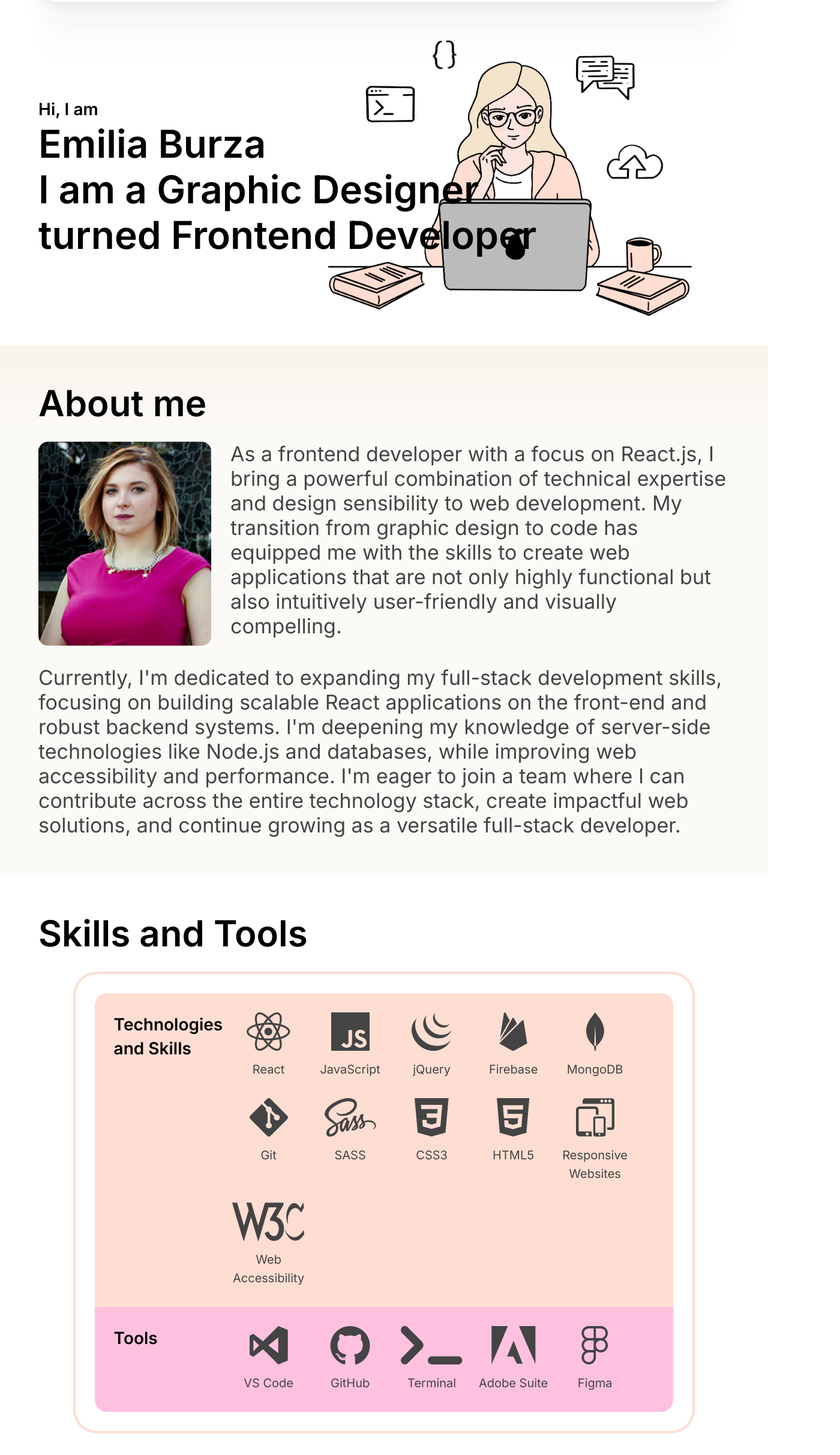
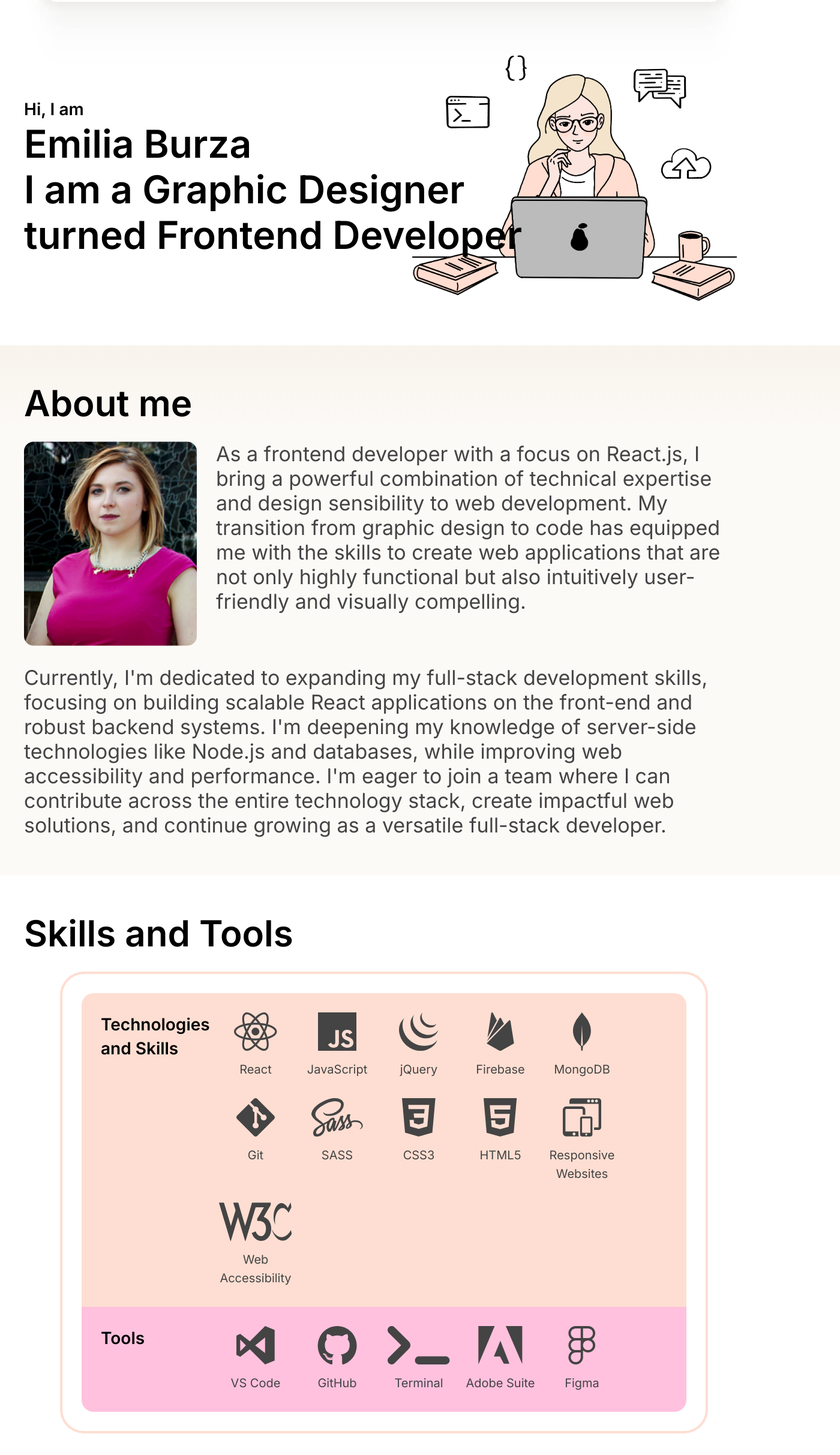
Before and after one commit to eburza/portfolio-emilia-burza, a React (Vite) app: page / in a window 1280 px wide. Shown: the part 80-2506 px from the top of the page at 60% size, 1400 px wide, since content can reach past the window. Built offline with nearby package versions, Linux system fonts and the light colour scheme.

Commit message:
Fix spacing spacing issues

```diff
--- a/src/css/about.scss
+++ b/src/css/about.scss
@@ -2,7 +2,7 @@
 
 .about-content {
     background: $linear;
-    padding: 4rem;
+    padding: 4rem 10rem;
 }
 
 .about-wrapper {
--- a/src/css/footer.scss
+++ b/src/css/footer.scss
@@ -2,7 +2,7 @@
 
 footer {
     background-color: $floral-white;
-    padding: 4rem 4rem 2rem;
+    padding: 4rem 10rem;
 }
 
 .footer-content {
--- a/src/css/hero.scss
+++ b/src/css/hero.scss
@@ -14,7 +14,7 @@
     z-index: 2;
     position: absolute;
     left: 0;
-    padding: 2rem 2rem 2rem 4rem;
+    padding: 2rem 2rem 2rem 10rem;
 }
 
 .hero-img {
@@ -22,10 +22,10 @@
     top: 0;
     right: 0;
     height: 100%;
-    width: 65%;
+    width: 50%;
     object-fit: contain;
     z-index: 1;
-    padding: 2rem 4rem 2rem 2rem;
+    padding: 2rem 10rem 2rem 2rem;
 }
 
 .hero-text-sub {
--- a/src/css/skills-and-tools.scss
+++ b/src/css/skills-and-tools.scss
@@ -1,7 +1,7 @@
 @import 'functions.scss';
 
 .skills-and-tools {
-    padding: 4rem;
+    padding: 4rem 10rem;
     @include display-flex(column, center, center, initial);
 }
 
--- a/src/css/styles.css
+++ b/src/css/styles.css
@@ -78,7 +78,7 @@
   z-index: 2;
   position: absolute;
   left: 0;
-  padding: 2rem 2rem 2rem 4rem;
+  padding: 2rem 2rem 2rem 10rem;
 }
 
 .hero-img {
@@ -86,10 +86,10 @@
   top: 0;
   right: 0;
   height: 100%;
-  width: 65%;
+  width: 50%;
   object-fit: contain;
   z-index: 1;
-  padding: 2rem 4rem 2rem 2rem;
+  padding: 2rem 10rem 2rem 2rem;
 }
 
 .hero-text-sub {
@@ -109,7 +109,7 @@
 /* DISPLAY */
 .about-content {
   background: linear-gradient(180deg, #F8F3EB 0%, #FCFAF7 15.78%, #FCFAF7 100%);
-  padding: 4rem;
+  padding: 4rem 10rem;
 }
 
 .about-wrapper {
@@ -142,7 +142,7 @@
 /* COLORS */
 /* DISPLAY */
 .skills-and-tools {
-  padding: 4rem;
+  padding: 4rem 10rem;
   display: flex;
   flex-direction: column;
   justify-content: center;
@@ -223,11 +223,7 @@
 /* DISPLAY */
 .projects-content {
   background-color: #F8F3EB;
-  padding: 4rem 0;
-}
-
-.project-text-container {
-  padding: 0 4rem;
+  padding: 4rem 10rem;
 }
 
 .projects-content button {
@@ -236,6 +232,9 @@
 }
 
 .projects-intro-text {
+  color: #444;
+  font-size: 2.125rem;
+  font-weight: 400;
   margin-top: 2rem;
 }
 
@@ -359,7 +358,7 @@
 /* DISPLAY */
 footer {
   background-color: #FCFAF7;
-  padding: 4rem 4rem 2rem;
+  padding: 4rem 10rem;
 }
 
 .footer-content {
```
Also changed, not shown: src/css/projects.scss (+2 -5 lines), 1 other file (tests, documents, lock files or other folders).
